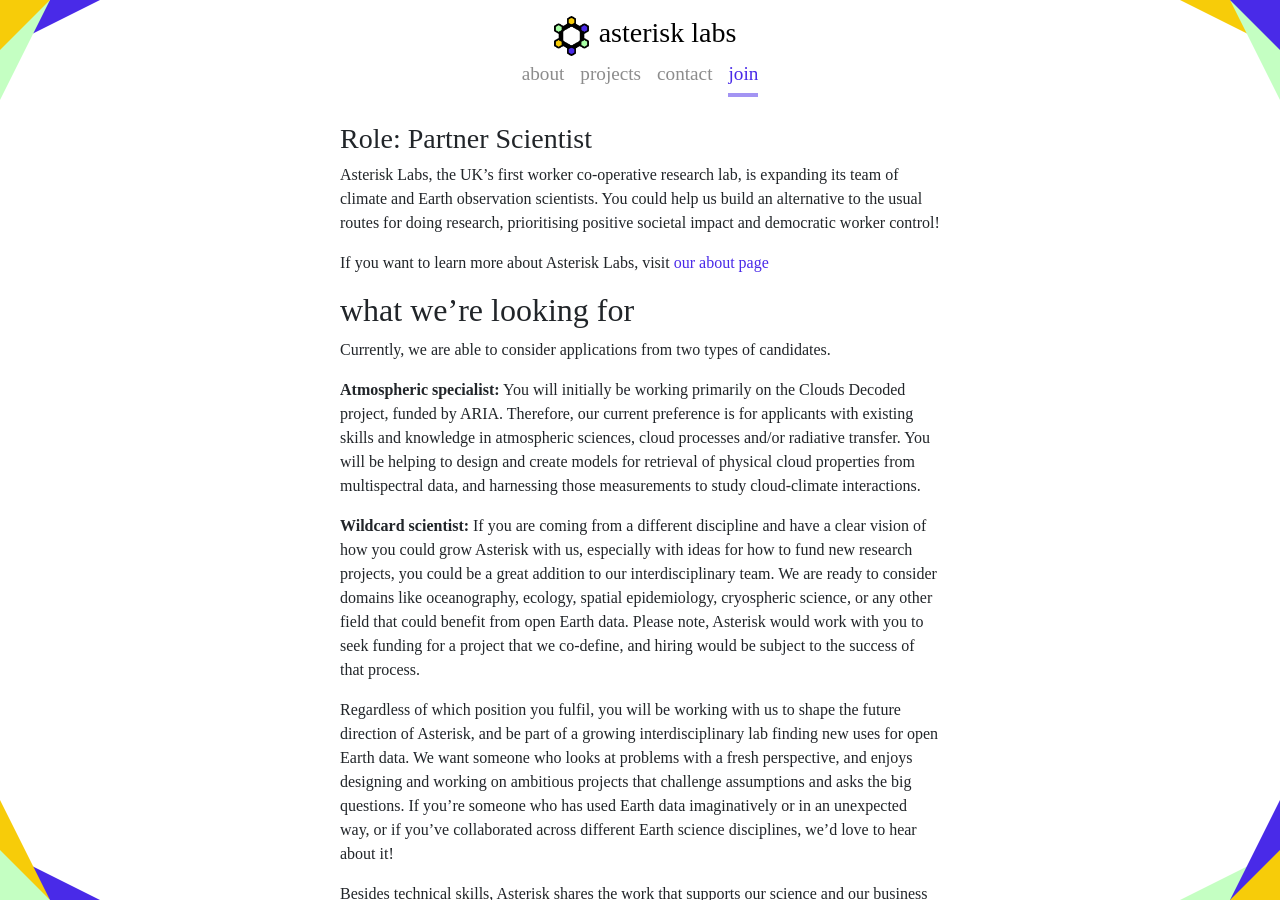
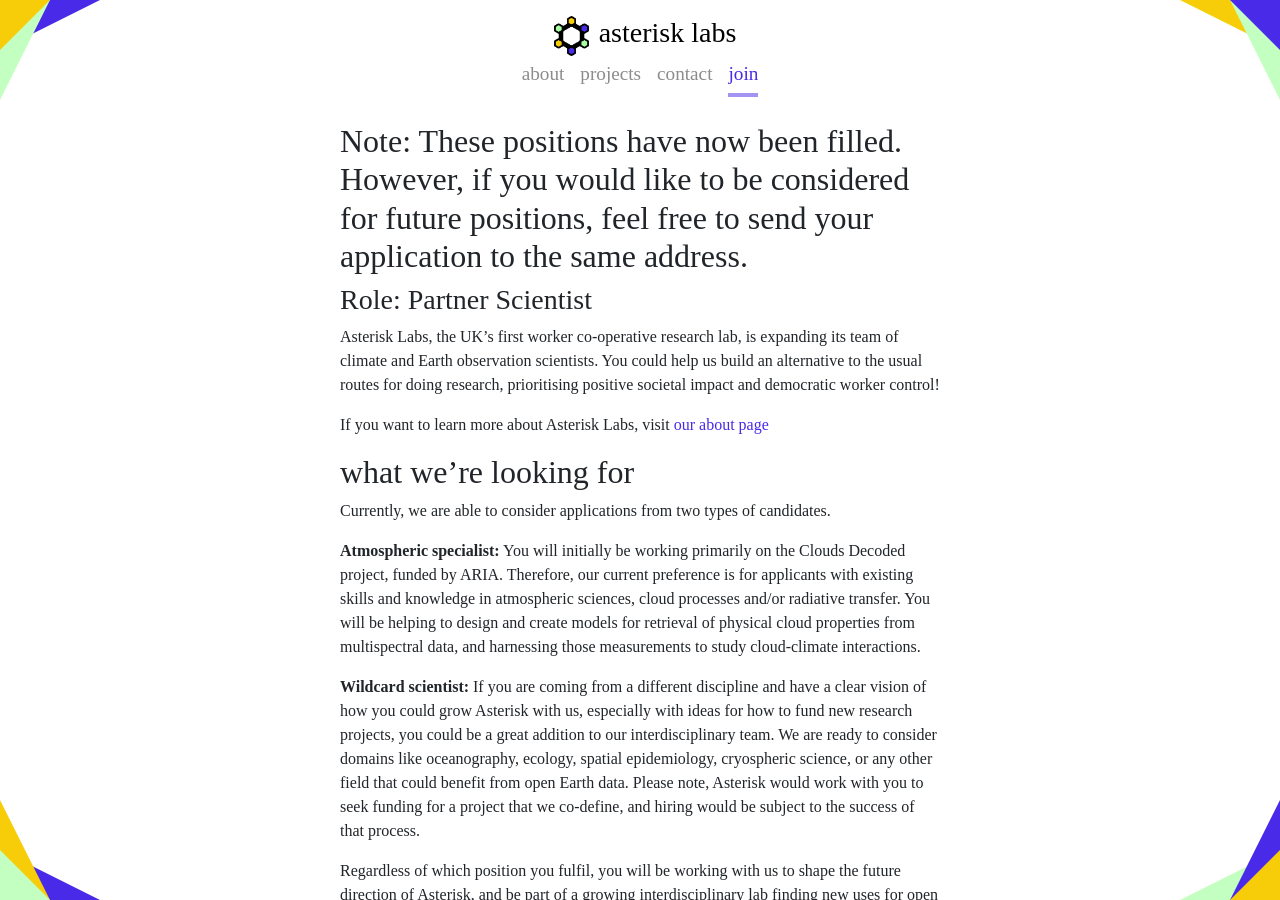
Before and after one commit to asterisk-labs/asterisk-labs.github.io, a Jekyll site: the page built from join.html, in a window 1280 px wide and 900 px high. Built offline with Jekyll 4.4.1, drawn with Linux system fonts in a browser that asks for light colours; some web fonts are replaced.

Commit message:
Update join.html

```diff
--- a/join.html
+++ b/join.html
@@ -4,6 +4,7 @@
 ---
 
 <main class="mb-auto" style='text-align: left !important; max-width: 600px; margin: auto;'>
+<h2>Note: These positions have now been filled. However, if you would like to be considered for future positions, feel free to send your application to the same address.</h2>
 <h3>Role: Partner Scientist</h3>
         <p>Asterisk Labs, the UK’s first worker co-operative research lab, is expanding its team of climate and Earth observation scientists. You could help us build an alternative to the usual routes for doing research, prioritising positive societal impact and democratic worker control!</p>
         <p>If you want to learn more about Asterisk Labs, visit <a href="https://asterisk.coop/about.html" style='color: #492ae8ff;'>our about page</a></p>
```
